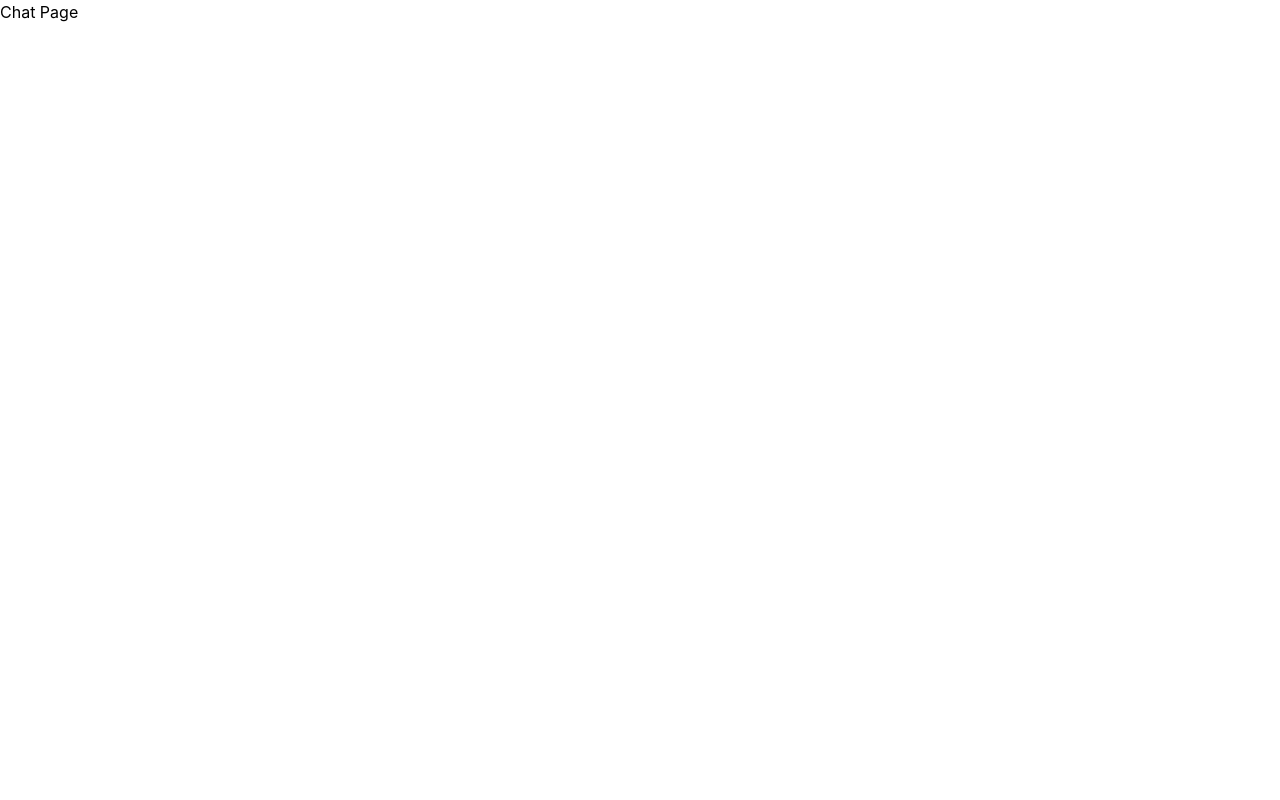
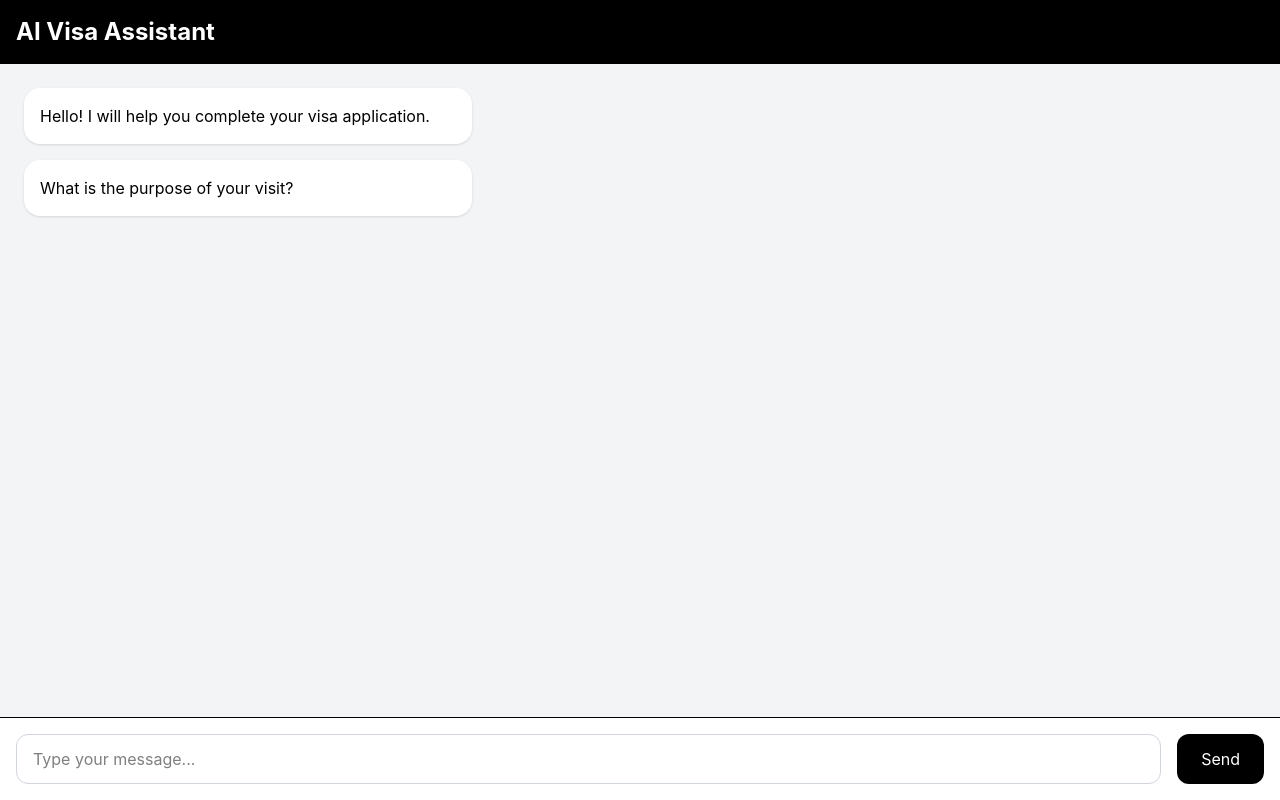
Before and after one commit to devR1shabh/VisaForm, a React (Vite) app in the folder client/: page /chat in a window 1280 px wide. Built offline with nearby package versions, Linux system fonts and the light colour scheme.

Commit message:
Added interactive chat assistant UI

```diff
--- a/client/src/pages/ChatPage.jsx
+++ b/client/src/pages/ChatPage.jsx
@@ -1,5 +1,84 @@
+import { useState } from "react";
+
 function ChatPage() {
-  return <h1>Chat Page</h1>;
+
+  const [messages, setMessages] = useState([
+    {
+      sender: "ai",
+      text: "Hello! I will help you complete your visa application."
+    },
+    {
+      sender: "ai",
+      text: "What is the purpose of your visit?"
+    }
+  ]);
+
+  const [input, setInput] = useState("");
+
+  const handleSend = () => {
+
+    if (!input.trim()) return;
+
+    const userMessage = {
+      sender: "user",
+      text: input
+    };
+
+    const aiMessage = {
+      sender: "ai",
+      text: "Thank you. Your response has been recorded."
+    };
+
+    setMessages([...messages, userMessage, aiMessage]);
+
+    setInput("");
+  };
+
+  return (
+    <div className="min-h-screen bg-gray-100 flex flex-col">
+
+      <div className="bg-black text-white p-4 text-2xl font-bold">
+        AI Visa Assistant
+      </div>
+
+      <div className="flex-1 p-6 overflow-y-auto space-y-4">
+
+        {messages.map((msg, index) => (
+          <div
+            key={index}
+            className={`p-4 rounded-2xl shadow max-w-md ${
+              msg.sender === "user"
+                ? "bg-black text-white ml-auto"
+                : "bg-white"
+            }`}
+          >
+            {msg.text}
+          </div>
+        ))}
+
+      </div>
+
+      <div className="p-4 bg-white border-t flex gap-4">
+
+        <input
+          type="text"
+          placeholder="Type your message..."
+          value={input}
+          onChange={(e) => setInput(e.target.value)}
+          className="flex-1 border border-gray-300 rounded-xl px-4 py-3"
+        />
+
+        <button
+          onClick={handleSend}
+          className="bg-black text-white px-6 rounded-xl"
+        >
+          Send
+        </button>
+
+      </div>
+
+    </div>
+  );
 }
 
 export default ChatPage;
```
